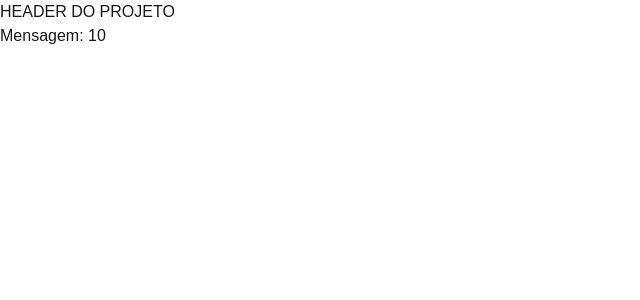
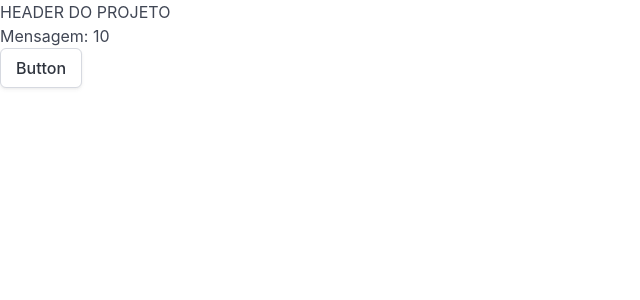
Before and after one commit to emersonpessoa01/vendas-app, a Next.js app: page /pages/mensagem in a window 1280 px wide. Shown: the top 300 px of the page, without its empty margins (0-640 px from the left). Built offline with nearby package versions, Linux system fonts and the light colour scheme.

Commit message:
feat:  Added Bulma :rocket:

```diff
--- a/package.json
+++ b/package.json
@@ -9,6 +9,7 @@
     "lint": "next lint"
   },
   "dependencies": {
+    "bulma": "^1.0.3",
     "next": "15.2.2",
     "react": "^19.0.0",
     "react-dom": "^19.0.0",
--- a/src/app/layout.tsx
+++ b/src/app/layout.tsx
@@ -2,6 +2,7 @@ import type { Metadata } from "next";
 import { Geist, Geist_Mono } from "next/font/google";
 import "./globals.css";
 import { Header } from "./components/header";
+import "bulma/css/bulma.min.css";
 
 const geistSans = Geist({
   variable: "--font-geist-sans",
@@ -25,9 +26,7 @@ export default function RootLayout({
 }>) {
   return (
     <html lang="pt-BR">
-      <body
-        className={`${geistSans.variable} ${geistMono.variable} antialiased`}
-      >
+      <body className={`${geistSans.variable} ${geistMono.variable} antialiased`}>
         <Header />
         {children}
       </body>
--- a/src/app/pages/mensagem/page.tsx
+++ b/src/app/pages/mensagem/page.tsx
@@ -8,5 +8,10 @@ const Mensagem: React.FC<MensagemProps> = ({ mensagem }) => {
 };
 
 export default function MensagemPage() {
-  return <div><Mensagem mensagem={10} /></div>;
+  return (
+    <div>
+      <Mensagem mensagem={10} />
+      <button className="button">Button</button>
+    </div>
+  );
 }
```
Also changed, not shown: 2 other files (tests, documents, lock files or other folders).
